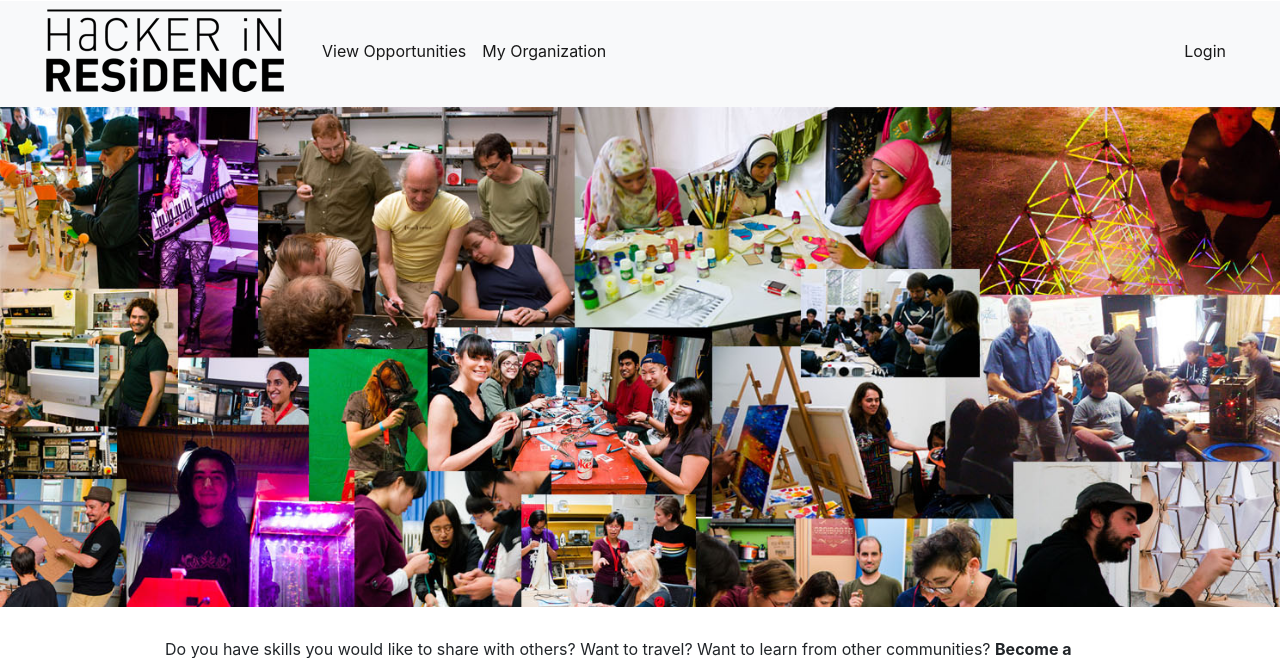
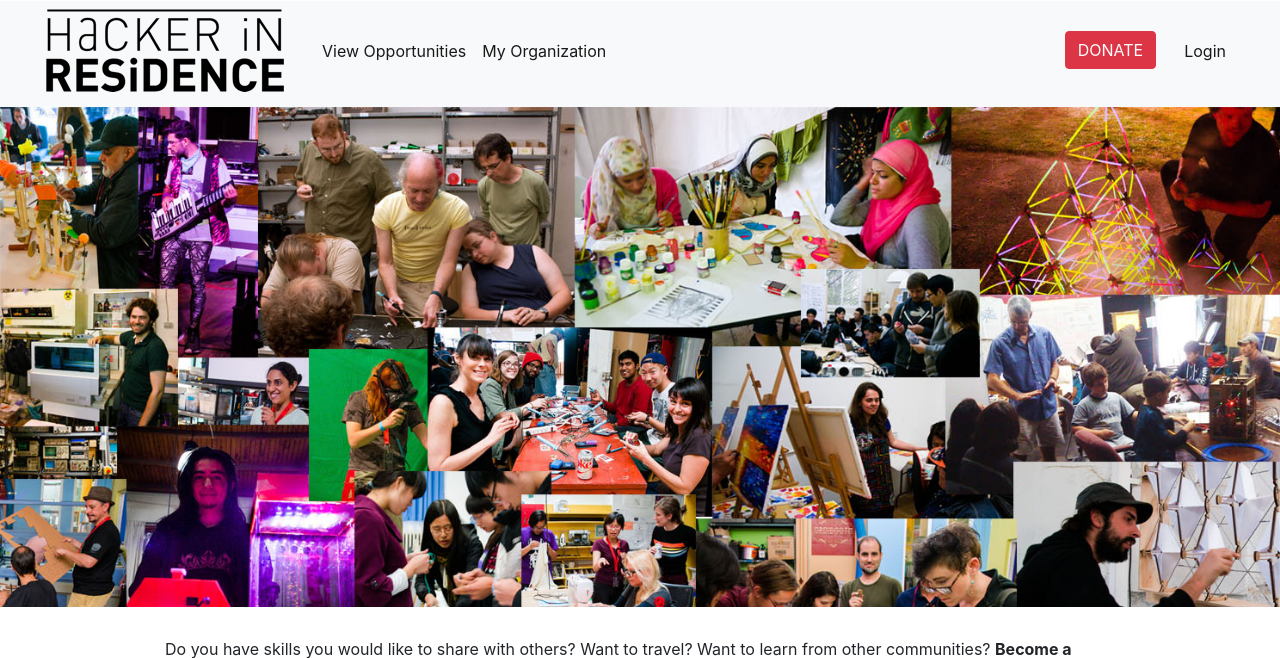
Before and after one commit to noisebridge/hackersinresidence, a Django app: page / in a window 1280 px wide. Shown: the top 658 px of the page. Run offline with Django 3.2, Linux system fonts and the light colour scheme; some libraries are stand-ins or nearby versions.

Commit message:
Added donate button and css

```diff
--- a/hackersinresidence/static/css/main.css
+++ b/hackersinresidence/static/css/main.css
@@ -10,6 +10,10 @@ nav.navbar {
 .navbar-right-section {
   justify-content: flex-end;
   padding-right: 30px;
+}
+.header-donate-button {
+  margin: 0 20px;
+  cursor: pointer;
 }
 
 
--- a/hackersinresidence/webapp/static/css/main.css
+++ b/hackersinresidence/webapp/static/css/main.css
@@ -10,6 +10,10 @@ nav.navbar {
 .navbar-right-section {
   justify-content: flex-end;
   padding-right: 30px;
+}
+.header-donate-button {
+  margin: 0 20px;
+  cursor: pointer;
 }
 
 
--- a/hackersinresidence/webapp/templates/sections/header.html
+++ b/hackersinresidence/webapp/templates/sections/header.html
@@ -35,6 +35,7 @@
     </ul>
   <div class="collapse navbar-collapse navbar-right-section" id="navbarNavDropdown">
     <div class="navbar-nav pull-right">
+      <a href="/"><button type="button" class="btn btn-danger header-donate-button">DONATE</button></a>
       <span class="active">
         {% if user.is_authenticated %}
           <a class="nav-link" href="/account/logout/">Logout</a>
```
